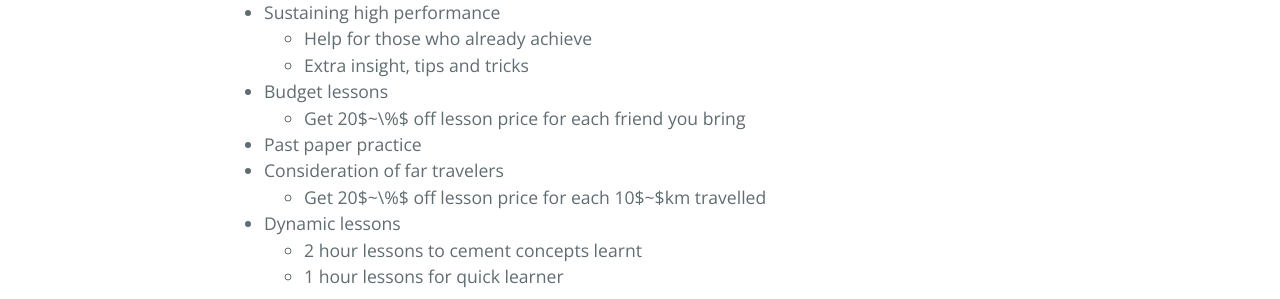
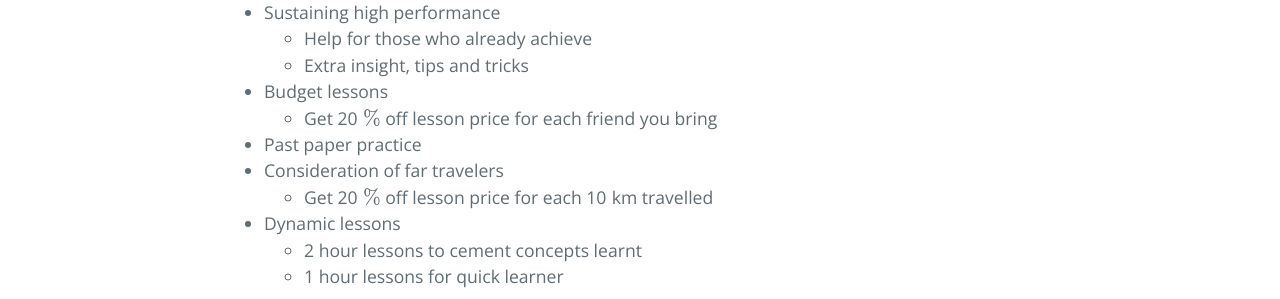
Before and after one commit to HelloBeastie/HelloBeastie.github.io, a Jekyll site: the page built from services.md, in a window 1280 px wide. Shown: the part 735-1034 px from the top of the page. Built offline with Jekyll 4.4.1, drawn with Linux system fonts in a browser that asks for light colours; formulas are drawn with MathJax 3; our own code applies the rules of GitHub Pages for plain Markdown files; part of the change alters nothing that is shown.

```diff
--- a/_layouts/default.html
+++ b/_layouts/default.html
@@ -8,6 +8,27 @@
     <meta name="theme-color" content="#157878">
     <link href='https://fonts.googleapis.com/css?family=Open+Sans:400,700' rel='stylesheet' type='text/css'>
     <link rel="stylesheet" href="{{ '/assets/css/style.css?v=' | append: site.github.build_revision | relative_url }}">
+    <script type="text/javascript" src="https://cdn.rawgit.com/mathjax/MathJax/2.7.1/MathJax.js"></script>
+    <script type="text/x-mathjax-config">
+    MathJax.Hub.Config({
+    showProcessingMessages: false,
+    messageStyle: 'none',
+    tex2jax: {
+      inlineMath: [['$','$']],
+      displayMath: [['$$','$$']],
+      processEnvironments: false
+    },
+    // show equation numbers
+    TeX: {
+      equationNumbers: {
+        autoNumber: "AMS"
+      }
+    },
+    'HTML-CSS': {
+      imageFont: null
+    }
+  });
+</script>
   </head>
   <body>
     <section class="page-header">
```
